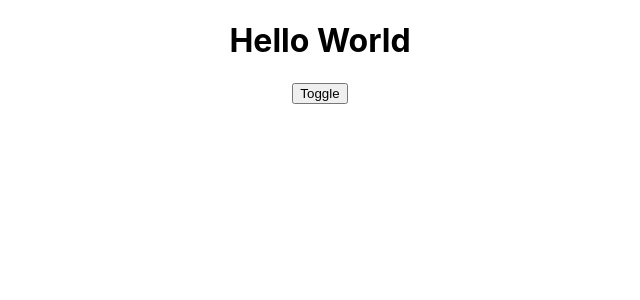
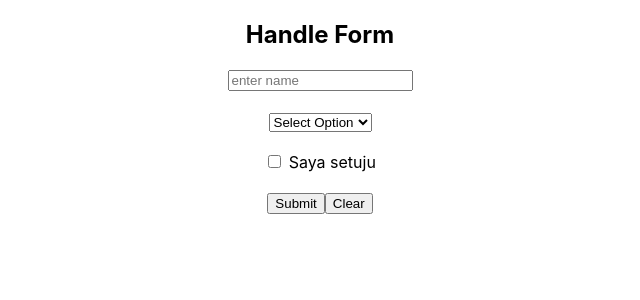
Before and after one commit to gerakanamalindonesia/react-tutorial, a React (Create React App) app: page / in a window 1280 px wide. Shown: the top 300 px of the page, without its empty margins (320-960 px from the left). Built offline with nearby package versions, Linux system fonts and the light colour scheme.

Commit message:
handle form dan update state

```diff
--- a/src/App.js
+++ b/src/App.js
@@ -2,16 +2,29 @@ import {useState} from 'react'
 import './App.css';
 
 function App() {
-    const [status, setStatus] = useState(true)
+    const [name, setName] = useState("")
+    const [tnc, setTnc] = useState(false)
+    const [interest, setInterest] = useState("")
+
+    function handleSubmit(e) {
+        e.preventDefault()
+
+        console.log(name, tnc, interest)
+    }
     return (
         <div className="App">
-            {
-                status ? <h1>Hello World</h1> : null
-            }
-
-            {/*<button onClick={() => setStatus(false)}>Hide</button>*/}
-            {/*<button onClick={() => setStatus(true)}>Show</button>*/}
-            <button onClick={() => setStatus(!status)}>Toggle</button>
+            <h2>Handle Form</h2>
+            <form onSubmit={handleSubmit}>
+                <input type="text" placeholder="enter name" value={name} onChange={(e) => setName(e.target.value)} /><br /><br />
+                <select onChange={(e) => setInterest(e.target.value)}>
+                    <option>Select Option</option>
+                    <option>Marvel</option>
+                    <option>DC</option>
+                </select><br /><br />
+                <input type="checkbox" onChange={(e) => setTnc(e.target.checked)} /> <span>Saya setuju</span><br /><br />
+                <button type="submit">Submit</button>
+                <button>Clear</button>
+            </form>
         </div>
      );
 }
```
